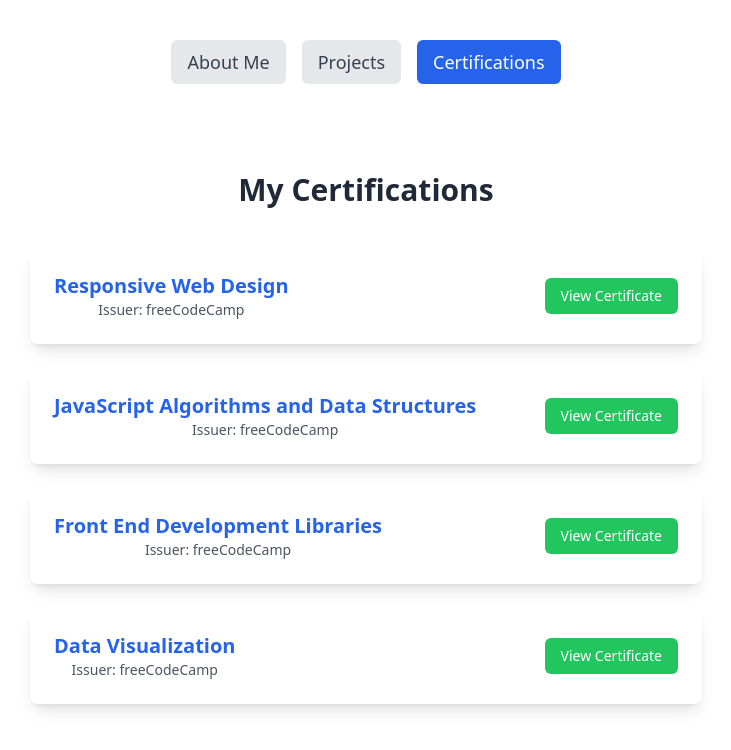
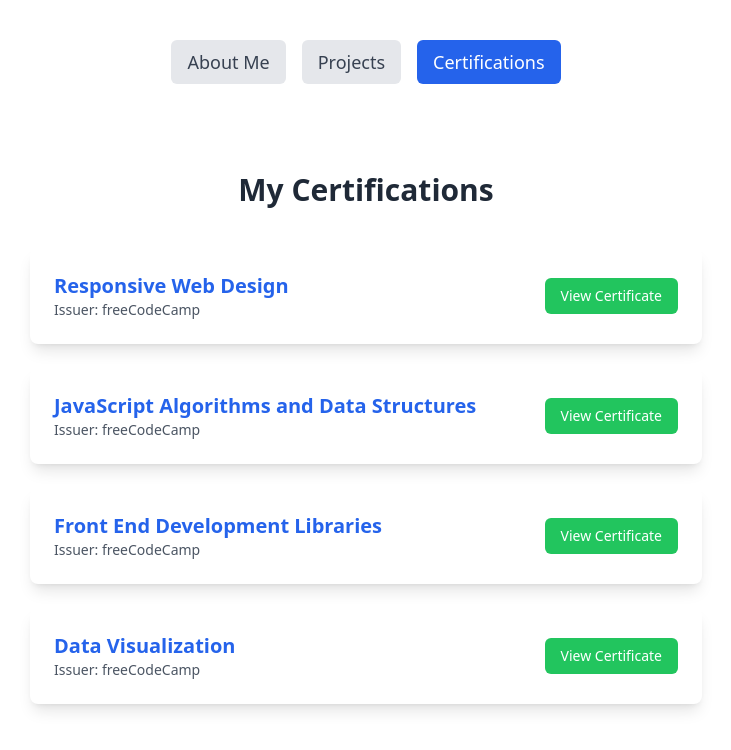
Before and after one commit to Ivankoe96/portfolio-v.1, a React (Vite) app: page / in a window 1280 px wide. Both pictures are taken after a click on the button "Certifications". Shown: the top 750 px of the page, without its empty margins (274-1005 px from the left). Built offline with nearby package versions, Linux system fonts and the light colour scheme.

Commit message:
Fix: Adjust alignment of issuer text in Certifications component
Refactor: Improve text alignment in Certifications section

```diff
--- a/src/components/Certifications.jsx
+++ b/src/components/Certifications.jsx
@@ -10,9 +10,10 @@ const Certifications = () => {
           {certificationsData.map((certification) => (
             <li
               key={certification.name}
-              className="bg-white p-6 rounded-lg shadow-lg hover:shadow-xl transition-shadow duration-300 flex flex-col items-start sm:flex-row sm:items-center justify-between"
+              className="bg-white p-6 rounded-lg shadow-lg hover:shadow-xl transition-shadow duration-300 flex flex-col sm:flex-row justify-between items-center"
             >
-              <div>
+              {/* Added 'text-left' class here */}
+              <div className="text-left">
                 <h3 className="text-xl font-semibold text-blue-600 mb-2 sm:mb-0">{certification.name}</h3>
                 {certification.issuer && (
                   <p className="text-sm text-gray-600">Issuer: {certification.issuer}</p>
```
